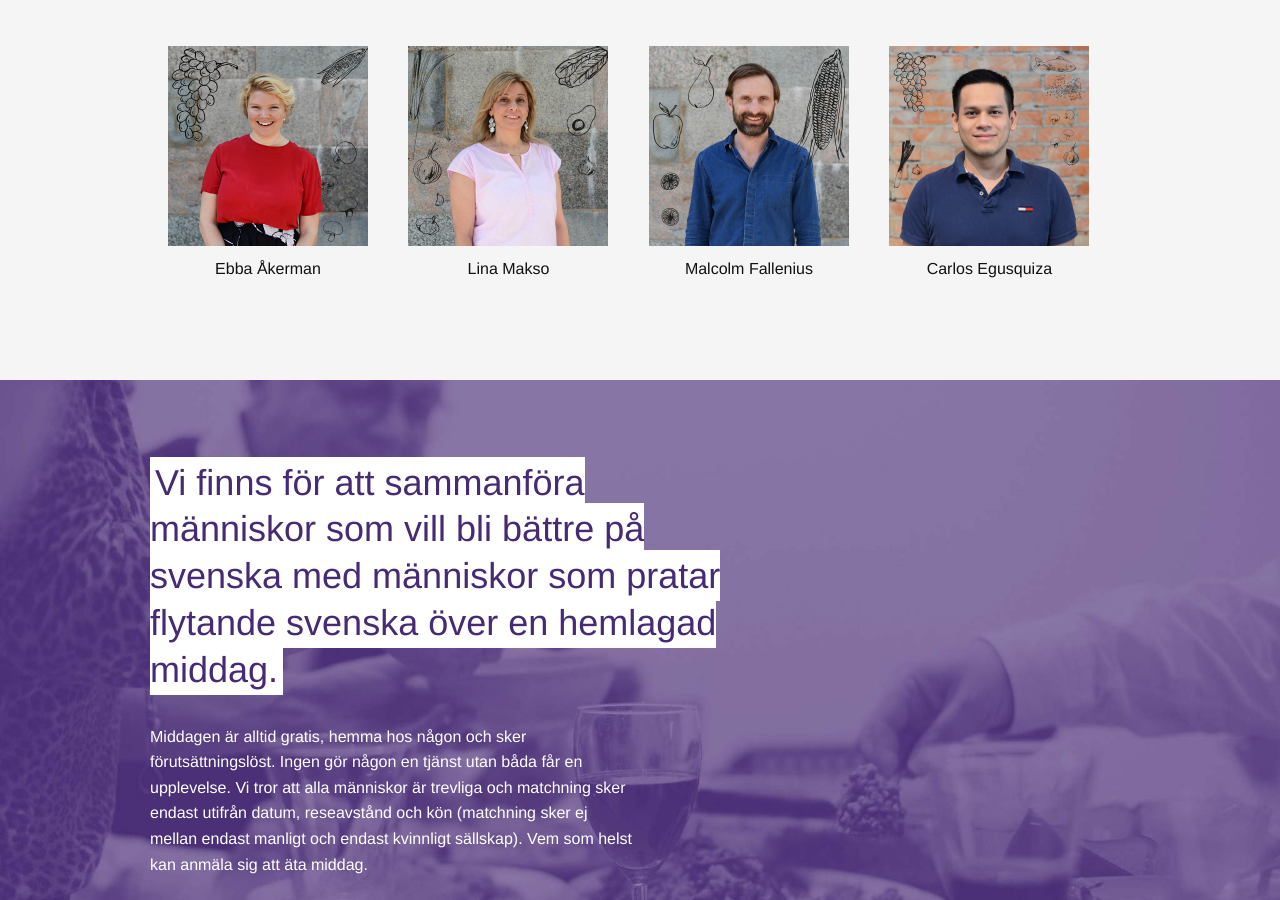
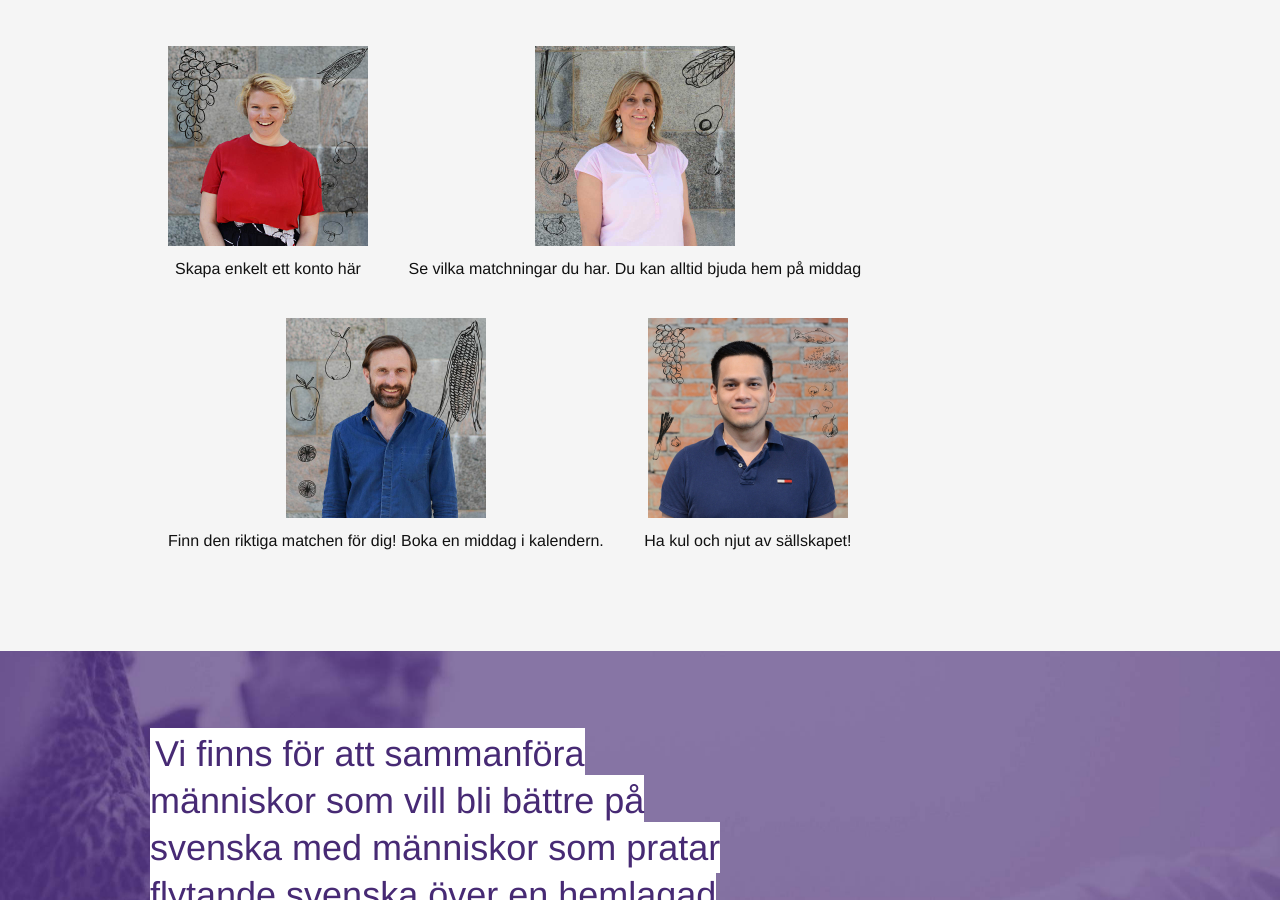
Before and after one commit to Invitationsdepartementet/test, a Jekyll site: the page built from index.html, in a window 1280 px wide and 900 px high, scrolled down 1075 px. Built offline with Jekyll 4.4.1, drawn with Linux system fonts in a browser that asks for light colours.

Commit message:
Update index.html

```diff
--- a/index.html
+++ b/index.html
@@ -67,20 +67,20 @@ layout: default
         <p>Vi finns för att sammanföra människor som vill bli bättre på svenska med människor som pratar flytande svenska över en hemlagad middag.</p>
 
        <div class="how-presentation">
-          <img width="200" height="200" src="/images/ebba.jpg" alt="Ebba Åkerman">
-          <span class="presentation-name">Ebba Åkerman</span>
+          <img width="200" height="200" src="/images/ebba.jpg" alt="Bli medlem/Skapa ett konto">
+          <span class="presentation-name">Skapa enkelt ett konto här</span>
          </div>
         <div class="how-presentation">
-          <img width="200" height="200" src="/images/lina.jpg" alt="Lina Makso">
-          <span class="presentation-name">Lina Makso</span>
+          <img width="200" height="200" src="/images/lina.jpg" alt="Se vilka matchningar du har">
+          <span class="presentation-name">Se vilka matchningar du har. Du kan alltid bjuda hem på middag</span>
          </div>
         <div class="how-presentation">
-          <img width="200" height="200" src="/images/malcolm.jpg" alt="Malcolm Fallenius">
-          <span class="presentation-name">Malcolm Fallenius</span>
+          <img width="200" height="200" src="/images/malcolm.jpg" alt="Boka en middag">
+          <span class="presentation-name">Finn den riktiga matchen för dig! Boka en middag i kalendern.</span>
          </div>
         <div class="how-presentation">
-          <img width="200" height="200" src="/images/carlos.jpg" alt="Carlos Egusquiza">
-          <span class="presentation-name">Carlos Egusquiza</span>
+          <img width="200" height="200" src="/images/carlos.jpg" alt="Ha kul och njut av sällskapet!">
+          <span class="presentation-name">Ha kul och njut av sällskapet!</span>
          </div>
 
         </div>
```
